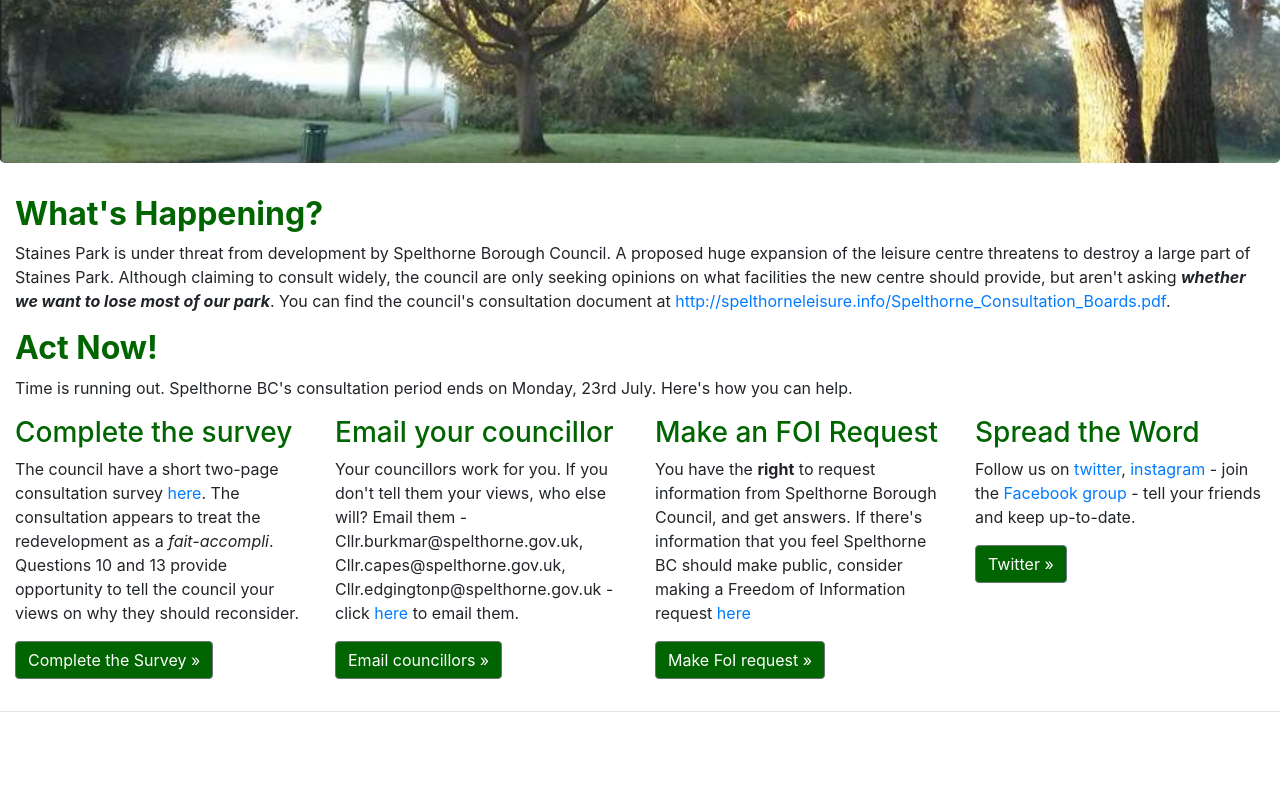
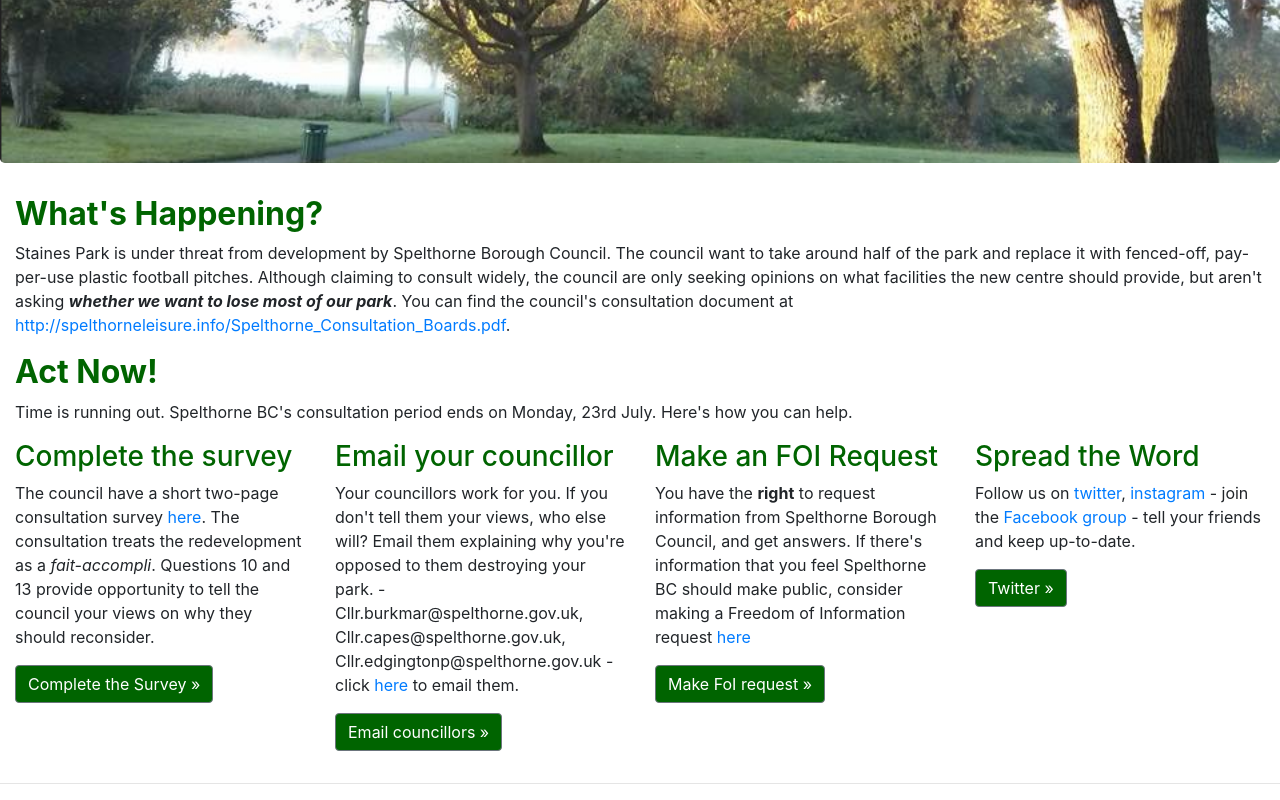
Before and after one commit to andrewl/park, a plain HTML site: page index.html in a window 1280 px wide. Shown: the part 337-1137 px from the top of the page. Before the commit the page ends 1065 px from the top, so only its background shows below. Drawn offline with nearby package versions, Linux system fonts and the light colour scheme.

Commit message:
changed wording.

```diff
--- a/index.html
+++ b/index.html
@@ -58,7 +58,7 @@
 
       <div class="container-fluid">
         <h2>What's Happening?</h2>
-        <p>Staines Park is under threat from development by Spelthorne Borough Council. A proposed huge expansion of the leisure centre threatens to destroy a large part of Staines Park. Although claiming to consult widely, the council are only seeking opinions on what facilities the new centre should provide, but aren't asking <strong><em>whether we want to lose most of our park</em></strong>. You can find the council's consultation document at <a href="http://spelthorneleisure.info/Spelthorne_Consultation_Boards.pdf">http://spelthorneleisure.info/Spelthorne_Consultation_Boards.pdf</a>.
+        <p>Staines Park is under threat from development by Spelthorne Borough Council. The council want to take around half of the park and replace it with fenced-off, pay-per-use plastic football pitches. Although claiming to consult widely, the council are only seeking opinions on what facilities the new centre should provide, but aren't asking <strong><em>whether we want to lose most of our park</em></strong>. You can find the council's consultation document at <a href="http://spelthorneleisure.info/Spelthorne_Consultation_Boards.pdf">http://spelthorneleisure.info/Spelthorne_Consultation_Boards.pdf</a>.
         </p>
       </div>
 
@@ -68,13 +68,13 @@
         <div class="row">
           <div class="col-md-3">
             <h3>Complete the survey</h3>
-            <p>The council have a short two-page consultation survey <a href="https://docs.google.com/forms/d/1osiirw_9Iq6OfZ-KFXnlSHgLo5XW-nil7JzDIBlJQ0U/viewform?edit_requested=true">here</a>. The consultation appears to treat the redevelopment as a <em>fait-accompli</em>. Questions 10 and 13 provide opportunity to tell the council your views on why they should reconsider.</p>
+            <p>The council have a short two-page consultation survey <a href="https://docs.google.com/forms/d/1osiirw_9Iq6OfZ-KFXnlSHgLo5XW-nil7JzDIBlJQ0U/viewform?edit_requested=true">here</a>. The consultation treats the redevelopment as a <em>fait-accompli</em>. Questions 10 and 13 provide opportunity to tell the council your views on why they should reconsider.</p>
             <p><a class="btn btn-secondary" href="https://docs.google.com/forms/d/1osiirw_9Iq6OfZ-KFXnlSHgLo5XW-nil7JzDIBlJQ0U/viewform?edit_requested=true" role="button">Complete the Survey &raquo;</a></p>
           </div>
           <div class="col-md-3">
             <h3>Email your councillor</h3>
             <p>
-              Your councillors work for you. If you don't tell them your views, who else will? Email them - Cllr.burkmar@spelthorne.gov.uk, Cllr.capes@spelthorne.gov.uk, Cllr.edgingtonp@spelthorne.gov.uk - click <a href="mailto:Cllr.burkmar@spelthorne.gov.uk;Cllr.capes@spelthorne.gov.uk;Cllr.edgingtonp@spelthorne.gov.uk">here</a> to email them.
+              Your councillors work for you. If you don't tell them your views, who else will? Email them explaining why you're opposed to them destroying your park. - Cllr.burkmar@spelthorne.gov.uk, Cllr.capes@spelthorne.gov.uk, Cllr.edgingtonp@spelthorne.gov.uk - click <a href="mailto:Cllr.burkmar@spelthorne.gov.uk;Cllr.capes@spelthorne.gov.uk;Cllr.edgingtonp@spelthorne.gov.uk">here</a> to email them.
             </p>
             <p><a class="btn btn-secondary" href="mailto:Cllr.burkmar@spelthorne.gov.uk;Cllr.capes@spelthorne.gov.uk;Cllr.edgingtonp@spelthorne.gov.uk" role="button">Email councillors &raquo;</a></p>
           </div>
```
